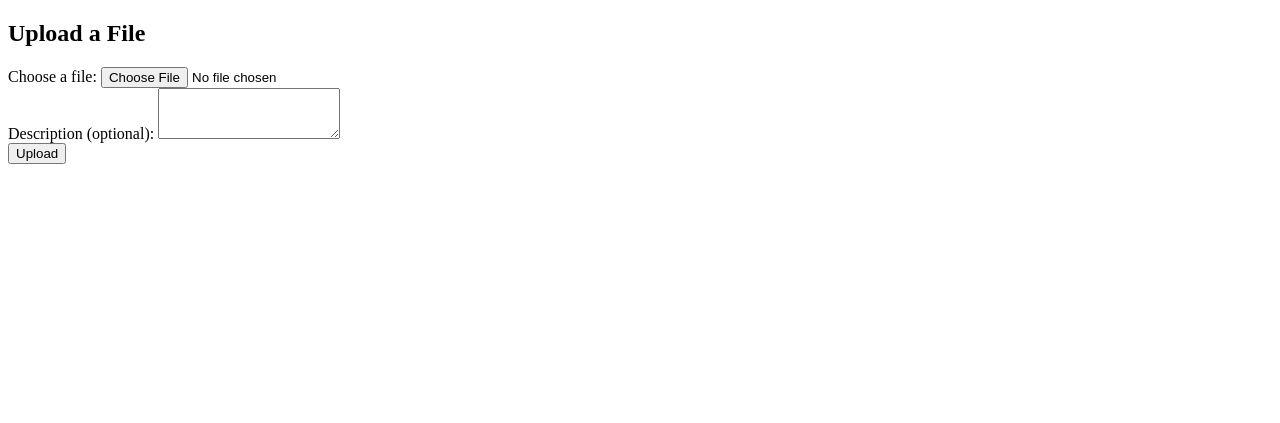
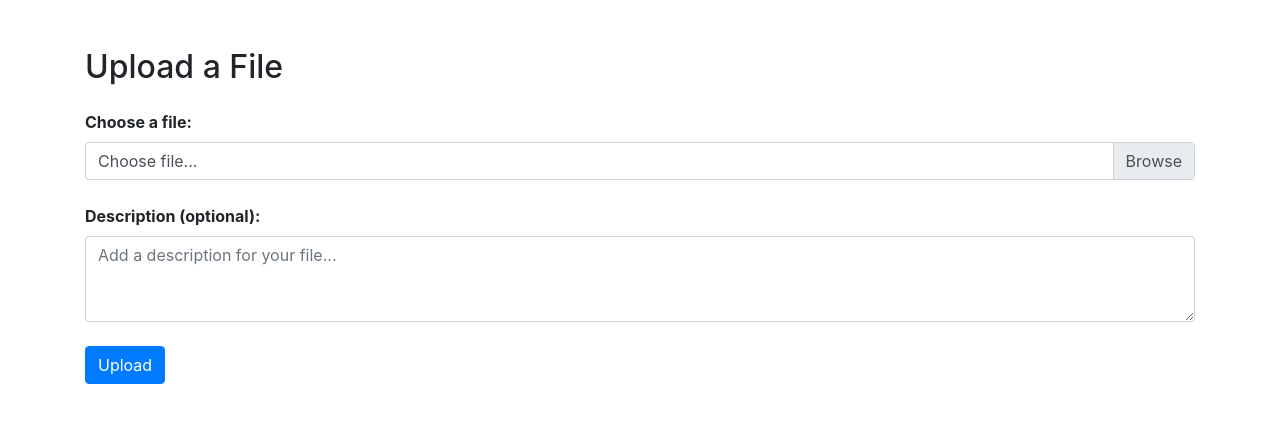
Before and after one commit to Tommm77/archi-tech, a Symfony app: template templates/file/upload.html.twig in a window 1280 px wide. Shown: the top 423 px of the page. Run offline with Twig, Linux system fonts and the light colour scheme; the template is opened without the code that fills it, so the values that code supplies are empty; some libraries are stand-ins or nearby versions.

Commit message:
Add Style to Form for file upload

```diff
--- a/templates/file/upload.html.twig
+++ b/templates/file/upload.html.twig
@@ -5,16 +5,41 @@
 {% block body %}
 <div class="container mt-5">
     <h2>Upload a File</h2>
-    <form action="{{ path('file_upload') }}" method="post" enctype="multipart/form-data">
+
+    <form action="{{ path('file_upload') }}" method="post" enctype="multipart/form-data" class="mt-4">
+
         <div class="form-group">
-            <label for="file">Choose a file:</label>
-            <input type="file" id="file" name="file" required class="form-control-file">
+            <label for="file"><strong>Choose a file:</strong></label>
+            <div class="custom-file">
+                <input type="file" class="custom-file-input" id="file" name="file" required>
+                <label class="custom-file-label" for="file">Choose file...</label>
+            </div>
         </div>
-        <div class="form-group">
-            <label for="description">Description (optional):</label>
-            <textarea name="description" id="description" rows="3" class="form-control"></textarea>
+
+        <div class="form-group mt-4">
+            <label for="description"><strong>Description (optional):</strong></label>
+            <textarea name="description" id="description" rows="3" class="form-control" placeholder="Add a description for your file..."></textarea>
         </div>
-        <button type="submit" class="btn btn-primary">Upload</button>
+
+        <button type="submit" class="btn btn-primary mt-2">Upload</button>
     </form>
 </div>
+
 {% endblock %}
+
+{% block stylesheets %}
+    <link rel="stylesheet" href="https://stackpath.bootstrapcdn.com/bootstrap/4.5.2/css/bootstrap.min.css">
+    <link rel="stylesheet" href="https://cdnjs.cloudflare.com/ajax/libs/font-awesome/5.15.1/css/all.min.css">
+{% endblock %}
+
+{% block javascripts %}
+<script src="https://code.jquery.com/jquery-3.5.1.min.js"></script>
+<script>
+$(document).ready(function() {
+    $('.custom-file-input').on('change', function() {
+        let fileName = $(this).val().split('\\').pop();
+        $(this).next('.custom-file-label').addClass("selected").html(fileName);
+    });
+});
+</script>
+{% endblock %}
```
